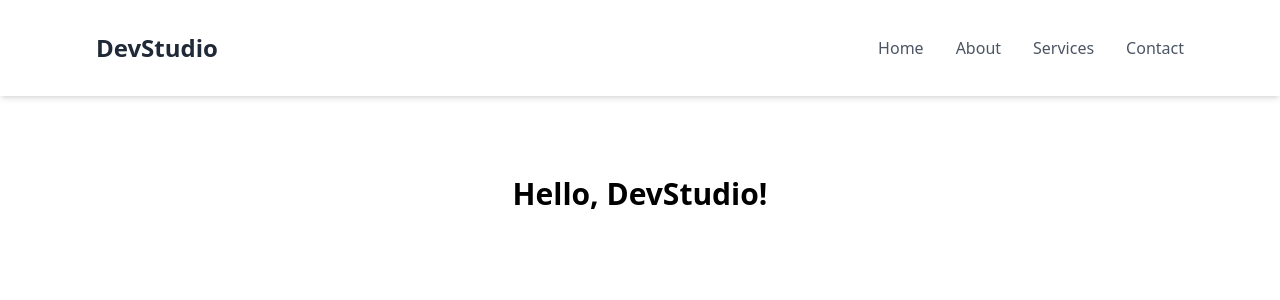
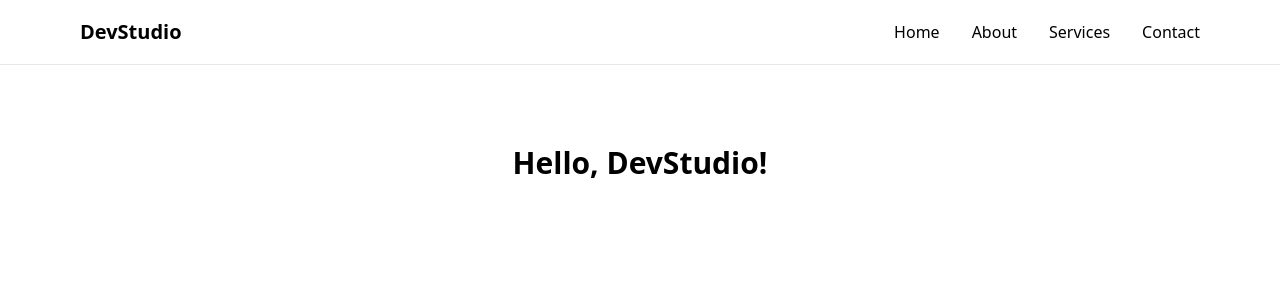
Before and after one commit to Kamil-Fr/react-landing, a React (Vite) app: page / in a window 1280 px wide. Shown: the top 300 px of the page. Built offline with nearby package versions, Linux system fonts and the light colour scheme.

Commit message:
Add the Navbar with a Hamburger

```diff
--- a/src/App.jsx
+++ b/src/App.jsx
@@ -4,7 +4,7 @@ function App() {
   return (
     <div>
       <Navbar />
-      <h2 className="text-3xl font-bold text-center mt-20">
+         <h2 className="text-3xl font-bold text-center mt-20">
         Hello, DevStudio!
       </h2>
     </div>
--- a/src/components/Navbar.jsx
+++ b/src/components/Navbar.jsx
@@ -1,27 +1,45 @@
-export default function Navbar() {
+import { useState } from "react";
+
+ function Navbar() {
+
+  const [isOpen, setIsOpen] = useState(false);
+
   return (
-    <nav className="bg-white shadow-md">
-      <div className="max-w-6xl mx-auto px-8 py-8 flex items-center justify-between">
-        {/* Logo */}
-        <h1 className="text-2xl font-bold text-gray-800 cursor-pointer hover:text-blue-500 transition duration-300">
+    <nav className="border-b">
+      <div className="max-w-6xl mx-auto px-4">
+        <div className="flex justify-between items-center h-16">
+
+          {/* Logo */}
+          <h1 className="text-xl font-bold">
           DevStudio
-        </h1>
-        {/* Navigation Links */}
-        <ul className="hidden md:flex space-x-8 text-gray-600 font-medium">
-          <li className="hover:text-blue-500 transition duration-300 cursor-pointer">
-            Home
-          </li>
-          <li className="hover:text-blue-500 transition duration-300 cursor-pointer">
-            About
-          </li>
-          <li className="hover:text-blue-500 transition duration-300 cursor-pointer">
-            Services
-          </li>
-          <li className="hover:text-blue-500 transition duration-300 cursor-pointer">
-            Contact
-          </li>
-        </ul>
+          </h1>
+
+          {/*Desktop Menu*/}
+          <div className="hidden md:flex gap-8">
+            <a href="#">Home</a>
+            <a href="#">About</a>
+            <a href="#">Services</a>
+            <a href="#">Contact</a>
+          </div>
+
+          {/* Mobile Menu Button */}
+          <button onClick={() => setIsOpen(prev => !prev)} className="text-2xl md:hidden">
+           { isOpen ? "✕" : "☰" }
+          </button>
+        </div>
+
+        {/* Mobile Menu */}
+        <div className={`md:hidden overflow-hidden transition-all duration-300 ${isOpen ? "max-h-40 pb-4" : "max-h-0"}`}>
+
+          <a href="#" className="block py-2" onClick={() => setIsOpen(false)}>Home</a>
+          <a href="#" className="block py-2" onClick={() => setIsOpen(false)}>About</a>
+          <a href="#" className="block py-2" onClick={() => setIsOpen(false)}>Services</a>
+          <a href="#" className="block py-2" onClick={() => setIsOpen(false)}>Contact</a>
+        </div>
+
       </div>
     </nav>
   );
 }
+
+export default Navbar;
```
